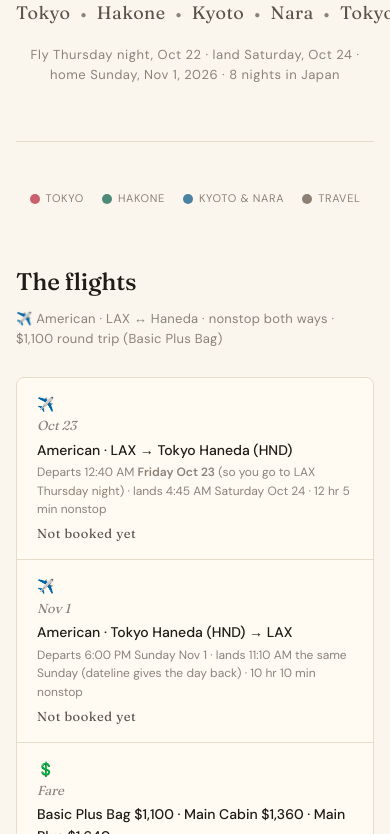
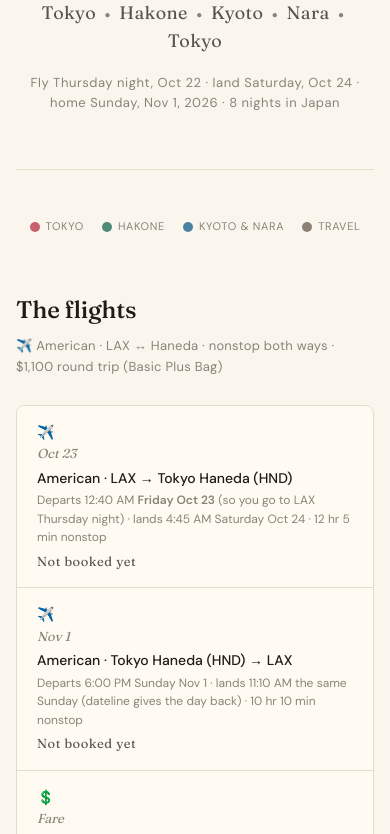
Before and after one commit to grantuberstine/brother-japan-trip, a plain HTML site: page index.html in a window 390 px wide. Shown: the part 258-1092 px from the top of the page. Drawn offline with Linux system fonts and the light colour scheme.

Commit message:
Let the hero route line wrap on phones
Co-Authored-By: Claude Fable 5.1 <noreply@anthropic.com>

```diff
--- a/index.html
+++ b/index.html
@@ -154,7 +154,7 @@
   }
   .hero h1 em { font-style: normal; color: var(--tk); }
   .hero .route { font-family: 'Fraunces', serif; font-size: 18px; color: var(--ink-soft); font-weight: 400; letter-spacing: 0.02em; }
-  .hero .route .dot { color: var(--ink-muted); margin: 0 10px; font-size: 10px; vertical-align: middle; }
+  .hero .route .dot { color: var(--ink-muted); margin: 0 4px; font-size: 10px; vertical-align: middle; }
   .hero .dates { margin-top: 18px; font-size: 13px; color: var(--ink-muted); letter-spacing: 0.04em; }
 
   /* Section heading */
@@ -248,7 +248,7 @@
     <div class="eyebrow">Itinerary · draft v1</div>
     <h1>Tokyo, Hakone,<br/><em>Kyoto &amp; Nara</em></h1>
     <div class="route">
-      Tokyo<span class="dot">●</span>Hakone<span class="dot">●</span>Kyoto<span class="dot">●</span>Nara<span class="dot">●</span>Tokyo
+      Tokyo <span class="dot">●</span> Hakone <span class="dot">●</span> Kyoto <span class="dot">●</span> Nara <span class="dot">●</span> Tokyo
     </div>
     <div class="dates">Fly Thursday night, Oct 22 · land Saturday, Oct 24 · home Sunday, Nov 1, 2026 · 8 nights in Japan</div>
   </header>
```
